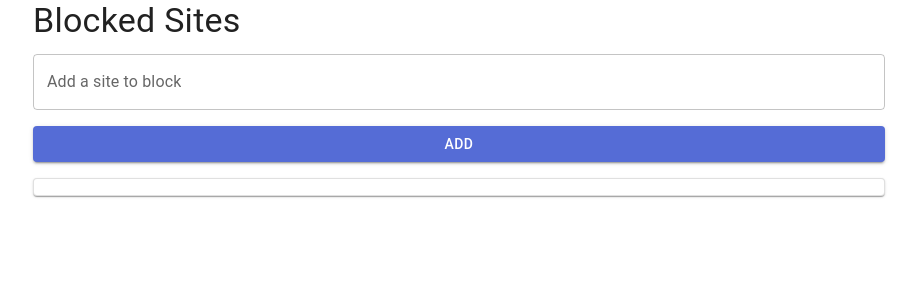
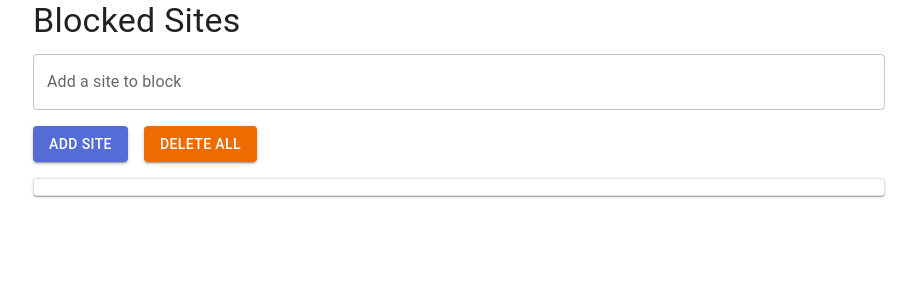
Before and after one commit to Matin-M/SiteBlocker, a React (Create React App) app: page / in a window 1280 px wide. Shown: the top 300 px of the page, without its empty margins (181-1098 px from the left). Built offline with nearby package versions, Linux system fonts and the light colour scheme.

Commit message:
Add delete all button

```diff
--- a/src/App.js
+++ b/src/App.js
@@ -119,9 +119,22 @@ function App() {
             onKeyPress={(e) => e.key === 'Enter' && handleAddSite()}
             sx={{ mb: 2 }}
           />
-          <Button variant="contained" color="primary" onClick={handleAddSite}>
-            Add
-          </Button>
+          <Box sx={{ display: 'flex', flexDirection: 'row', gap: 2 }}>
+            <Button variant="contained" color="primary" onClick={handleAddSite}>
+              Add Site
+            </Button>
+            <Button
+              variant="contained"
+              color="warning"
+              onClick={() => {
+                chrome.storage.sync.set({ blockedSites: [] }, () => {
+                  setBlockedSites([]);
+                });
+              }}
+            >
+              Delete All
+            </Button>
+          </Box>
         </Box>
         <BlockedSitesList
           blockedSites={blockedSites}
```
